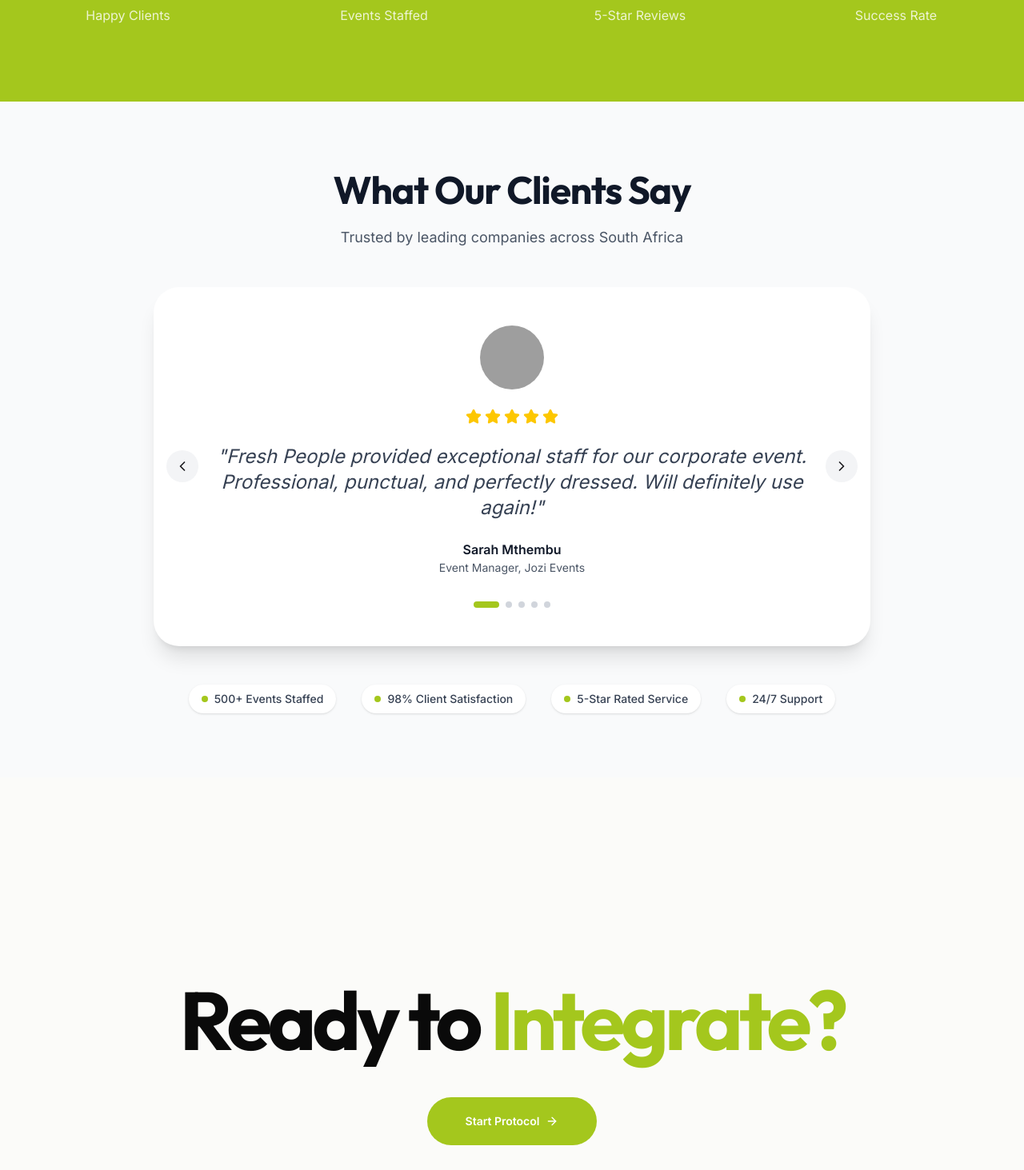
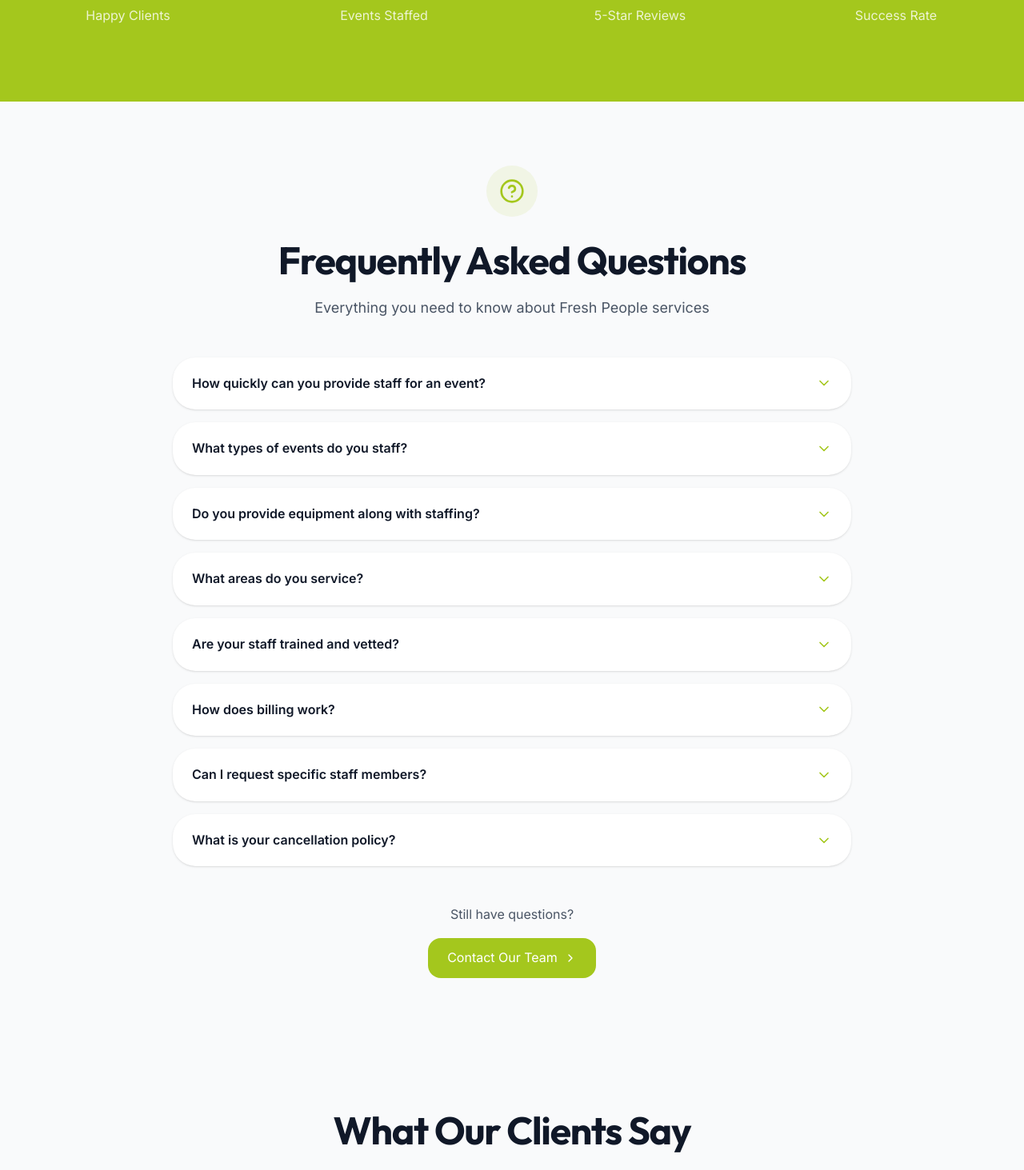
Before and after one commit to YassinAliYassin/fresh-people-co-za, a React (Vite) app: page /#/ in a window 1280 px wide. Shown: the part 3480-4943 px from the top of the page at 80% size. Built offline with nearby package versions, Linux system fonts and the light colour scheme; grey boxes are pictures that could not be loaded.

Commit message:
Add FAQ section with 8 common questions and animated answers

```diff
--- /dev/null
+++ b/src/components/FAQ.jsx
@@ -0,0 +1,128 @@
+import { motion, AnimatePresence } from 'motion/react';
+import { useState } from 'react';
+import { ChevronDown, HelpCircle } from 'lucide-react';
+
+const faqs = [
+  {
+    question: "How quickly can you provide staff for an event?",
+    answer: "We can typically provide staff within 24-48 hours for urgent requests. For large events, we recommend booking at least 1-2 weeks in advance to ensure availability of your preferred team members."
+  },
+  {
+    question: "What types of events do you staff?",
+    answer: "We staff all types of events including corporate functions, weddings, galas, conferences, product launches, and private parties. Our team is trained for both formal and casual environments."
+  },
+  {
+    question: "Do you provide equipment along with staffing?",
+    answer: "Yes! We offer comprehensive event solutions including bar equipment, glassware, coffee station supplies, furniture, and decor. Check our Equipment & Supply service for full details."
+  },
+  {
+    question: "What areas do you service?",
+    answer: "We primarily service Johannesburg (with headquarters in Randburg) and Cape Town. We also handle events in surrounding areas. Contact us for specific location availability."
+  },
+  {
+    question: "Are your staff trained and vetted?",
+    answer: "Absolutely. Every team member undergoes thorough screening, background checks, and professional training. We ensure all staff are experienced, reliable, and represent your brand with excellence."
+  },
+  {
+    question: "How does billing work?",
+    answer: "We charge R40/hour per staff member. Billing is done weekly or per event, depending on your preference. We provide detailed invoices and can integrate with your procurement system."
+  },
+  {
+    question: "Can I request specific staff members?",
+    answer: "Yes, if you've worked with us before and have preferred staff members, you can request them specifically. We'll do our best to accommodate your preferences based on availability."
+  },
+  {
+    question: "What is your cancellation policy?",
+    answer: "We require at least 48 hours notice for cancellations. Late cancellations may incur a fee. For emergencies, we're flexible and will work with you to find a solution."
+  }
+];
+
+export default function FAQ() {
+  const [openIndex, setOpenIndex] = useState(null);
+
+  const toggle = (index) => {
+    setOpenIndex(openIndex === index ? null : index);
+  };
+
+  return (
+    <section className="py-20 bg-gray-50">
+      <div className="max-w-4xl mx-auto px-6">
+        <motion.div
+          initial={{ opacity: 0, y: 20 }}
+          whileInView={{ opacity: 1, y: 0 }}
+          viewport={{ once: true }}
+          className="text-center mb-12"
+        >
+          <div className="w-16 h-16 bg-[#a4c71d]/10 rounded-2xl flex items-center justify-center mx-auto mb-6">
+            <HelpCircle size={32} className="text-[#a4c71d]" />
+          </div>
+          <h2 className="text-4xl md:text-5xl font-bold text-gray-900 mb-4">
+            Frequently Asked Questions
+          </h2>
+          <p className="text-lg text-gray-600">
+            Everything you need to know about Fresh People services
+          </p>
+        </motion.div>
+
+        <div className="space-y-4">
+          {faqs.map((faq, index) => (
+            <motion.div
+              key={index}
+              initial={{ opacity: 0, y: 10 }}
+              whileInView={{ opacity: 1, y: 0 }}
+              viewport={{ once: true }}
+              transition={{ delay: index * 0.05 }}
+              className="bg-white rounded-xl shadow-sm overflow-hidden"
+            >
+              <button
+                onClick={() => toggle(index)}
+                className="w-full px-6 py-5 flex items-center justify-between text-left hover:bg-gray-50 transition-colors"
+              >
+                <span className="font-semibold text-gray-900 pr-4">{faq.question}</span>
+                <ChevronDown
+                  size={20}
+                  className={`flex-shrink-0 text-[#a4c71d] transition-transform ${
+                    openIndex === index ? 'rotate-180' : ''
+                  }`}
+                />
+              </button>
+
+              <AnimatePresence>
+                {openIndex === index && (
+                  <motion.div
+                    initial={{ height: 0, opacity: 0 }}
+                    animate={{ height: 'auto', opacity: 1 }}
+                    exit={{ height: 0, opacity: 0 }}
+                    transition={{ duration: 0.3 }}
+                    className="overflow-hidden"
+                  >
+                    <div className="px-6 pb-5 text-gray-600 leading-relaxed">
+                      {faq.answer}
+                    </div>
+                  </motion.div>
+                )}
+              </AnimatePresence>
+            </motion.div>
+          ))}
+        </div>
+
+        {/* Contact CTA */}
+        <motion.div
+          initial={{ opacity: 0, y: 20 }}
+          whileInView={{ opacity: 1, y: 0 }}
+          viewport={{ once: true }}
+          className="mt-12 text-center"
+        >
+          <p className="text-gray-600 mb-4">Still have questions?</p>
+          <a
+            href="/contact"
+            className="inline-flex items-center gap-2 bg-[#a4c71d] text-white px-6 py-3 rounded-lg hover:bg-[#8fb018] transition-colors"
+          >
+            Contact Our Team
+            <ChevronDown size={16} className="rotate-270" />
+          </a>
+        </motion.div>
+      </div>
+    </section>
+  );
+}
--- a/src/pages/Home.jsx
+++ b/src/pages/Home.jsx
@@ -3,6 +3,7 @@ import { ArrowRight, Star, Coffee, Wine, Settings, ClipboardList, ChevronRight,
 import { Link } from 'react-router-dom';
 import Testimonials from '../components/Testimonials';
 import StatsCounter from '../components/StatsCounter';
+import FAQ from '../components/FAQ';
 
 export default function Home() {
   const categories = [
@@ -123,6 +124,8 @@ export default function Home() {
 
       <StatsCounter />
 
+      <FAQ />
+
       <Testimonials />
 
       {/* Final CTA */}
```
